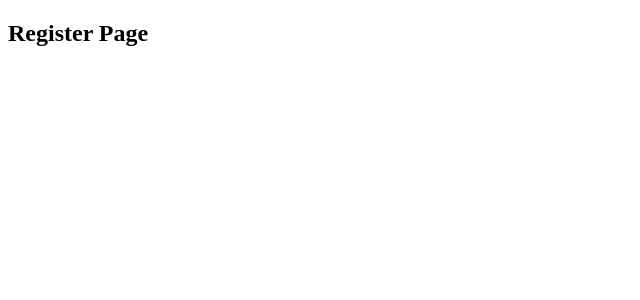
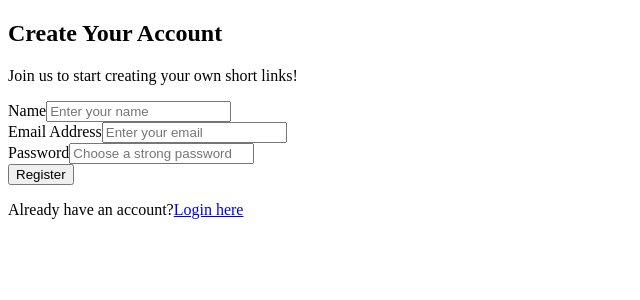
Before and after one commit to manojgaddigolla/url-shortener, a React (Vite) app in the folder client/: page /register in a window 1280 px wide. Shown: the top 300 px of the page, without its empty margins (0-640 px from the left). Built offline with nearby package versions, Linux system fonts and the light colour scheme.

Commit message:
Integrate Auth Forms with Backend API

```diff
--- a/client/src/pages/LoginPage.jsx
+++ b/client/src/pages/LoginPage.jsx
@@ -1,11 +1,88 @@
-// client/src/pages/LoginPage.jsx
-
-import React from 'react';
+import React,{useState} from 'react';
+import { Link } from 'react-router-dom';
+import { loginUser } from '../services/authService';
 
 const LoginPage = () => {
+
+  const [formData, setFormData] = useState({
+    email: '',
+    password: '',
+  });
+
+  const [error, setError] = useState('');
+
+  const handleChange = (e) => {
+    setFormData({
+      ...formData,
+      [e.target.name]: e.target.value,
+    });
+  };
+
+  const handleSubmit = async (e) => {
+    e.preventDefault();
+    setError('');
+       if (!formData.email || !formData.password) {
+      setError('Both email and password are required.');
+      return;
+    }
+
+    try {
+      const response = await loginUser(formData);
+
+      console.log('Login successful, token received:', response.token);
+
+      alert('Login Successful! Check the console for your token.');
+
+    } catch (err) {
+      const errorMessage = err.error || 'Login failed. Please check your credentials.';
+      setError(errorMessage);
+      console.error('Login error:', err);
+    }
+  };
+
+
+
   return (
-    <div>
-      <h2>Login Page</h2>
+    <div className="auth-container">
+      <h2>Welcome Back!</h2>
+      <p>Log in to access your dashboard.</p>
+
+      {/* This form will also get an onSubmit handler later */}
+      <form onSubmit={handleSubmit}>
+        <div className="form-group">
+          <label htmlFor="email">Email Address</label>
+          <input
+            id="email"
+            type="email"
+            placeholder="Enter your email"
+            name='email'
+            value={formData.email}
+            onChange={handleChange}
+            required
+          />
+        </div>
+
+        <div className="form-group">
+          <label htmlFor="password">Password</label>
+          <input
+            id="password"
+            type="password"
+            placeholder="Enter your password"
+            name='password'
+            value={formData.password}
+            onChange={handleChange}
+            required
+          />
+        </div>
+
+        <button type="submit" className="btn">Login</button>
+      </form>
+
+       {error && <p className="error-message" style={{ color: 'red' }}>{error}</p>}
+
+      <p className="auth-switch">
+        Don't have an account? <Link to="/register">Register now</Link>
+      </p>
     </div>
   );
 };
--- a/client/src/pages/RegisterPage.jsx
+++ b/client/src/pages/RegisterPage.jsx
@@ -1,11 +1,103 @@
-// client/src/pages/RegisterPage.jsx
-
-import React from 'react';
+import React,{useState} from 'react';
+import { Link } from 'react-router-dom';
+import { registerUser } from '../services/authService';
 
 const RegisterPage = () => {
+  const [formData, setFormData] = useState({
+    name: '',
+    email: '',
+    password: '',
+  });
+
+  const [error, setError] = useState('');
+  const [success, setSuccess] = useState('');
+
+  const handleChange = (e) => {
+    setFormData({
+      ...formData,
+      [e.target.name]: e.target.value,
+    });
+  };
+
+  const handleSubmit = async (e) => {
+    e.preventDefault();
+    setError('');
+    setSuccess('');
+
+    if (!formData.name || !formData.email || !formData.password) {
+      setError('All fields are required.');
+      return;
+    }
+
+    try {
+      const response = await registerUser(formData);
+
+      console.log('Registration successful:', response);
+      setSuccess('Registration successful! Please log in.');
+      setFormData({ name: '', email: '', password: '' });
+
+    } catch (err) {
+      const errorMessage = err.error || 'Registration failed. Please try again.';
+      setError(errorMessage);
+      console.error('Registration error:', err);
+    }
+  };
+
   return (
-    <div>
-      <h2>Register Page</h2>
+    <div className="auth-container">
+      <h2>Create Your Account</h2>
+      <p>Join us to start creating your own short links!</p>
+
+      <form onSubmit={handleSubmit}>
+        <div className="form-group">
+          <label htmlFor="name">Name</label>
+          <input
+            id="name"
+            type="text"
+            placeholder="Enter your name"
+            name='name'
+            value={formData.name}
+            onChange={handleChange}
+            required
+          />
+        </div>
+
+        <div className="form-group">
+          <label htmlFor="email">Email Address</label>
+          <input
+            id="email"
+            type="email" // Using type="email" provides browser-level validation.
+            placeholder="Enter your email"
+            name='email'
+            value={formData.email}
+            onChange={handleChange}
+            required
+          />
+        </div>
+
+        <div className="form-group">
+          <label htmlFor="password">Password</label>
+          <input
+            id="password"
+            type="password" // Using type="password" automatically masks the input.
+            placeholder="Choose a strong password"
+            name='password'
+            value={formData.password}
+            onChange={handleChange}
+            required
+          />
+        </div>
+
+        <button type="submit" className="btn">Register</button>
+      </form>
+
+       {error && <p className="error-message" style={{ color: 'red' }}>{error}</p>}
+      {success && <p className="success-message" style={{ color: 'green' }}>{success}</p>}
+
+      <p className="auth-switch">
+        Already have an account?
+        <Link to="/login">Login here</Link>
+      </p>
     </div>
   );
 };
--- /dev/null
+++ b/client/src/services/authService.js
@@ -0,0 +1,39 @@
+import axios from 'axios';
+
+const API_URL = '/api/auth/';
+
+export const registerUser = async (userData) => {
+  try {
+
+    const response = await axios.post(API_URL + 'register', userData);
+
+    return response.data;
+
+  } catch (error) {
+    console.error('API Error: User registration failed', error);
+
+    if (error.response && error.response.data) {
+      throw error.response.data;
+    } else {
+      throw new Error('An unexpected error occurred during registration.');
+    }
+  }
+};
+
+
+export const loginUser = async (credentials) => {
+  try {
+    const response = await axios.post(API_URL + 'login', credentials);
+
+    return response.data;
+
+  } catch (error) {
+    console.error('API Error: User login failed', error);
+
+    if (error.response && error.response.data) {
+      throw error.response.data;
+    } else {
+      throw new Error('An unexpected error occurred during login.');
+    }
+  }
+};
```
